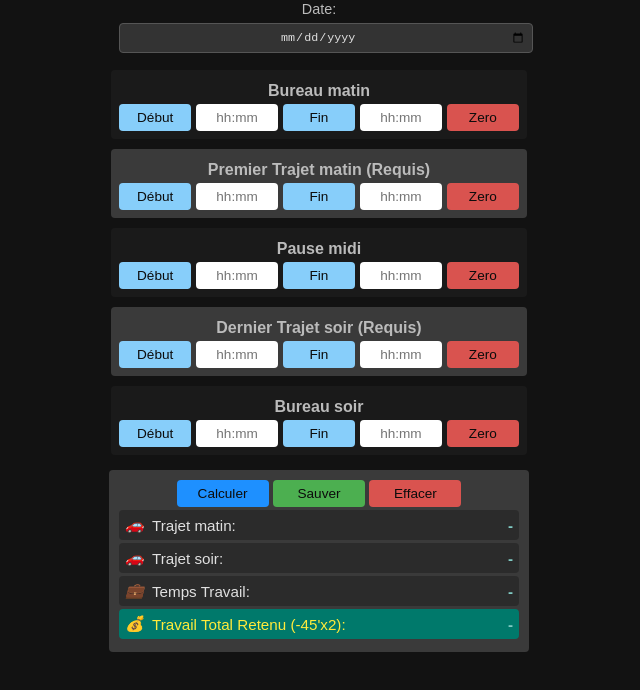
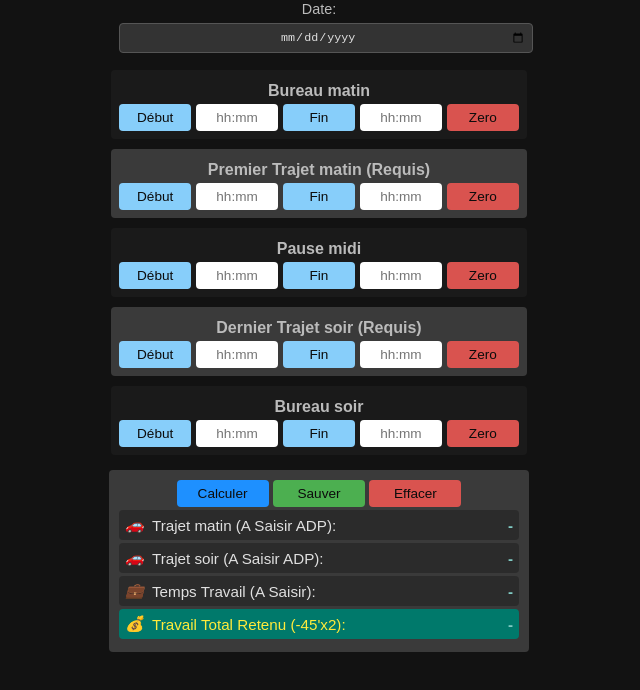
Before and after one commit to StephaneMed/1701_HEURES, a plain HTML site: page index.html in a window 1280 px wide. Shown: the whole page, without its empty margins (321-961 px from the left). Drawn offline with Linux system fonts and the light colour scheme.

Commit message:
Update index.html

```diff
--- a/index.html
+++ b/index.html
@@ -232,15 +232,15 @@
     <button class="clear-button" onclick="clearInputs()">Effacer</button>
 
     <div class="result-item" id="resultTrajetMatin">
-      <div class="result-text"><i class="result-icon">🚗</i> Trajet matin:</div>
+      <div class="result-text"><i class="result-icon">🚗</i> Trajet matin (A Saisir ADP):</div>
       <span>-</span>
     </div>
     <div class="result-item" id="resultTrajetSoir">
-      <div class="result-text"><i class="result-icon">🚗</i> Trajet soir:</div>
+      <div class="result-text"><i class="result-icon">🚗</i> Trajet soir (A Saisir ADP):</div>
       <span>-</span>
     </div>
     <div class="result-item" id="resultTempsTravail">
-      <div class="result-text"><i class="result-icon">💼</i> Temps Travail:</div>
+      <div class="result-text"><i class="result-icon">💼</i> Temps Travail (A Saisir):</div>
       <span>-</span>
     </div>
 
```
